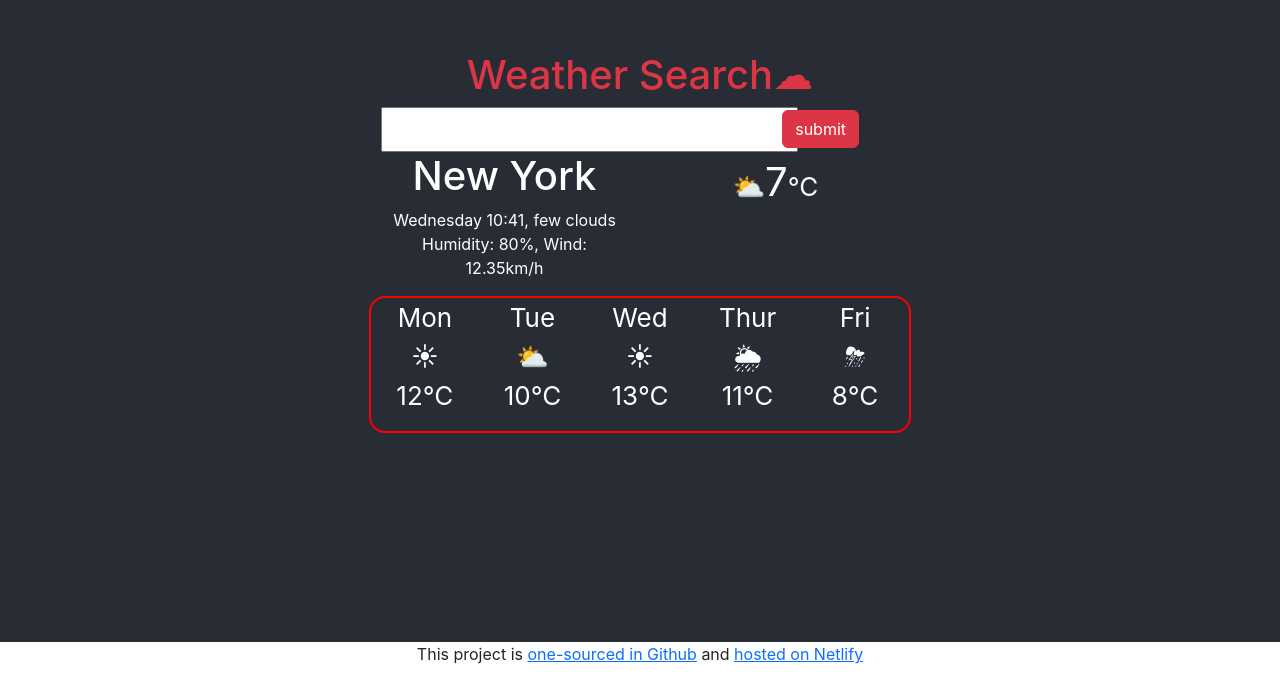
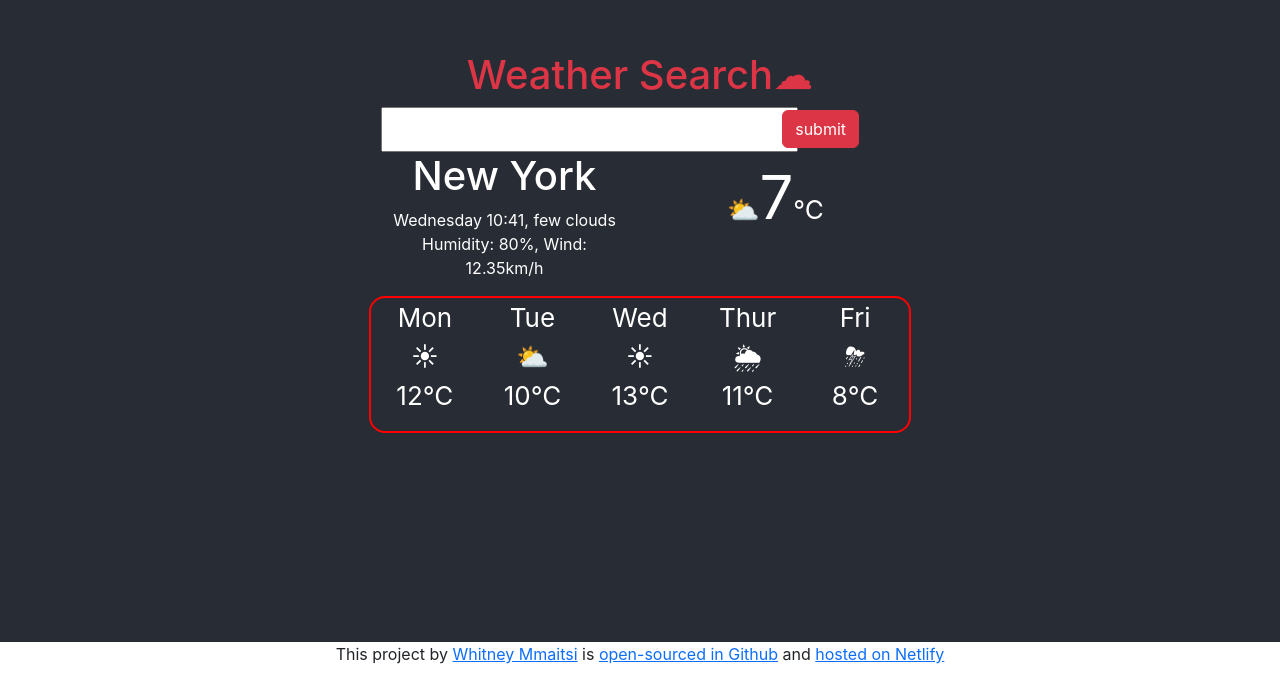
Before and after one commit to Whitney-Murugi/react-weather-app, a React (Create React App) app: page / in a window 1280 px wide. Shown: the part 158-840 px from the top of the page. Built offline with nearby package versions, Linux system fonts and the light colour scheme; no server answers.

Commit message:
updated code

```diff
--- a/src/App.js
+++ b/src/App.js
@@ -10,7 +10,7 @@ function App() {
         <h1 class="text-danger">Weather Search☁</h1>
         <Weathers city="Tokyo"/>
       </header>
-      <p>This project is <a href="https://github.com/Whitney-Murugi/react-weather-app"> one-sourced in Github</a>  and <a href="https://singular-melomakarona-d9c979.netlify.app/">hosted on Netlify </a> </p>
+      <p>This project  by <a href="https://github.com/Whitney-Murugi"> Whitney Mmaitsi</a> is <a href="https://github.com/Whitney-Murugi/react-weather-app"> open-sourced in Github</a>  and <a href="https://singular-melomakarona-d9c979.netlify.app/">hosted on Netlify </a> </p>
     </div>
   );
 }
--- a/src/weather.js
+++ b/src/weather.js
@@ -33,7 +33,7 @@ export default function Weathers(props) {
         </div>
         <div class="col-6">
           <p>
-            ⛅<span class="fs-1">7</span>℃
+            ⛅<span style={{fontSize:'60px'}}>7</span>℃
           </p>
         </div>
       </div>
```
